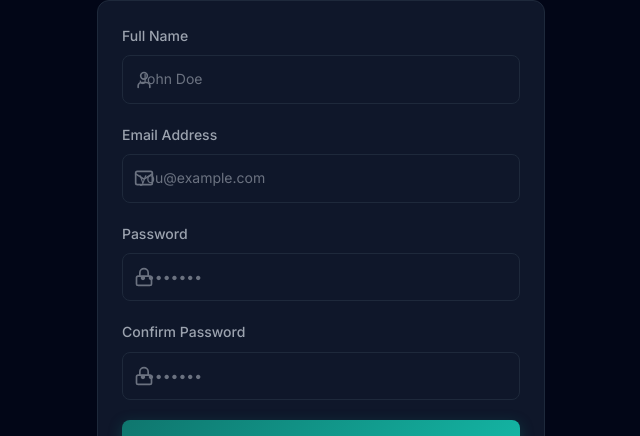
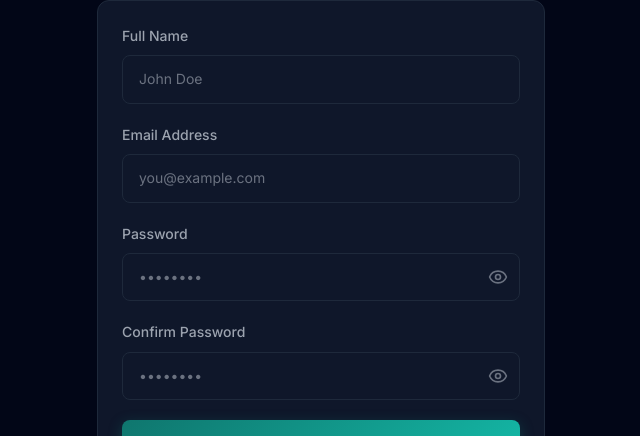
Before and after one commit to abdulahaddf/Dev-Work-Frontend, a Next.js app: page /register in a window 1280 px wide. Shown: the part 223-659 px from the top of the page, without its empty margins (319-959 px from the left). Built offline with nearby package versions, Linux system fonts and the light colour scheme; no server answers.

Commit message:
login and registration page design issue fixed

```diff
--- a/src/app/globals.css
+++ b/src/app/globals.css
@@ -193,6 +193,7 @@ body {
   font-size: 0.875rem;
   font-weight: 500;
   color: var(--text-secondary);
+  padding-right: 0.25rem;
 }
 
 /* Status Badges */
--- a/src/app/login/page.tsx
+++ b/src/app/login/page.tsx
@@ -1,12 +1,12 @@
 'use client';
 
-import { useState } from 'react';
-import { useRouter } from 'next/navigation';
-import Link from 'next/link';
-import { motion } from 'framer-motion';
 import { authApi } from '@/lib/api';
 import { useAuthStore } from '@/lib/auth';
-import { Mail, Lock, ArrowRight, BriefcaseBusiness } from 'lucide-react';
+import { motion } from 'framer-motion';
+import { ArrowRight, BriefcaseBusiness, Eye, EyeOff, Lock, Mail } from 'lucide-react';
+import Link from 'next/link';
+import { useRouter } from 'next/navigation';
+import { useState } from 'react';
 import toast, { Toaster } from 'react-hot-toast';
 
 export default function LoginPage() {
@@ -16,6 +16,7 @@ export default function LoginPage() {
   });
   const [errors, setErrors] = useState<Record<string, string>>({});
   const [isLoading, setIsLoading] = useState(false);
+  const [showPassword, setShowPassword] = useState(false);
   const router = useRouter();
   const { setAuth } = useAuthStore();
 
@@ -65,6 +66,7 @@ export default function LoginPage() {
 
   return (
     <div className="min-h-screen flex items-center justify-center bg-[#020617] p-4">
+
       <Toaster position="top-right" />
 
       <motion.div
@@ -98,7 +100,7 @@ export default function LoginPage() {
           <div>
             <label className="label">Email Address</label>
             <div className="relative">
-              <Mail className="absolute left-3 top-1/2 -translate-y-1/2 w-5 h-5 text-[#6B7280]" />
+
               <input
                 type="email"
                 value={formData.email}
@@ -116,14 +118,25 @@ export default function LoginPage() {
           <div>
             <label className="label">Password</label>
             <div className="relative">
-              <Lock className="absolute left-3 top-1/2 -translate-y-1/2 w-5 h-5 text-[#6B7280]" />
+
               <input
-                type="password"
+                type={showPassword ? 'text' : 'password'}
                 value={formData.password}
                 onChange={(e) => setFormData({ ...formData, password: e.target.value })}
-                className={`input pl-10 ${errors.password ? 'input-error' : ''}`}
+                className={`input pl-10 pr-10 ${errors.password ? 'input-error' : ''}`}
                 placeholder="••••••••"
               />
+              <button
+                type="button"
+                onClick={() => setShowPassword(!showPassword)}
+                className="absolute right-3 top-1/2 -translate-y-1/2 text-[#6B7280] hover:text-[#E5E7EB] transition-colors"
+              >
+                {showPassword ? (
+                  <EyeOff className="w-5 h-5" />
+                ) : (
+                  <Eye className="w-5 h-5" />
+                )}
+              </button>
             </div>
             {errors.password && (
               <p className="text-red-500 text-sm mt-1">{errors.password}</p>
--- a/src/app/register/page.tsx
+++ b/src/app/register/page.tsx
@@ -1,12 +1,12 @@
 'use client';
 
-import { useState } from 'react';
-import { useRouter } from 'next/navigation';
-import Link from 'next/link';
-import { motion } from 'framer-motion';
 import { authApi } from '@/lib/api';
 import { useAuthStore } from '@/lib/auth';
-import { Mail, Lock, User, ArrowRight, BriefcaseBusiness } from 'lucide-react';
+import { motion } from 'framer-motion';
+import { ArrowRight, BriefcaseBusiness, Eye, EyeOff, Lock, Mail, User } from 'lucide-react';
+import Link from 'next/link';
+import { useRouter } from 'next/navigation';
+import { useState } from 'react';
 import toast, { Toaster } from 'react-hot-toast';
 
 export default function RegisterPage() {
@@ -18,6 +18,8 @@ export default function RegisterPage() {
   });
   const [errors, setErrors] = useState<Record<string, string>>({});
   const [isLoading, setIsLoading] = useState(false);
+  const [showPassword, setShowPassword] = useState(false);
+  const [showConfirmPassword, setShowConfirmPassword] = useState(false);
   const router = useRouter();
   const { setAuth } = useAuthStore();
 
@@ -109,12 +111,12 @@ export default function RegisterPage() {
           <div>
             <label className="label">Full Name</label>
             <div className="relative">
-              <User className="absolute left-3 top-1/2 -translate-y-1/2 w-5 h-5 text-[#6B7280]" />
+
               <input
                 type="text"
                 value={formData.name}
                 onChange={(e) => setFormData({ ...formData, name: e.target.value })}
-                className={`input pl-10 ${errors.name ? 'input-error' : ''}`}
+                className={`input pl-10 pr-4 ${errors.name ? 'input-error' : ''}`}
                 placeholder="John Doe"
               />
             </div>
@@ -127,7 +129,7 @@ export default function RegisterPage() {
           <div>
             <label className="label">Email Address</label>
             <div className="relative">
-              <Mail className="absolute left-3 top-1/2 -translate-y-1/2 w-5 h-5 text-[#6B7280]" />
+
               <input
                 type="email"
                 value={formData.email}
@@ -145,14 +147,25 @@ export default function RegisterPage() {
           <div>
             <label className="label">Password</label>
             <div className="relative">
-              <Lock className="absolute left-3 top-1/2 -translate-y-1/2 w-5 h-5 text-[#6B7280]" />
+
               <input
-                type="password"
+                type={showPassword ? 'text' : 'password'}
                 value={formData.password}
                 onChange={(e) => setFormData({ ...formData, password: e.target.value })}
-                className={`input pl-10 ${errors.password ? 'input-error' : ''}`}
+                className={`input pl-10 pr-10 ${errors.password ? 'input-error' : ''}`}
                 placeholder="••••••••"
               />
+              <button
+                type="button"
+                onClick={() => setShowPassword(!showPassword)}
+                className="absolute right-3 top-1/2 -translate-y-1/2 text-[#6B7280] hover:text-[#E5E7EB] transition-colors"
+              >
+                {showPassword ? (
+                  <EyeOff className="w-5 h-5" />
+                ) : (
+                  <Eye className="w-5 h-5" />
+                )}
+              </button>
             </div>
             {errors.password && (
               <p className="text-red-500 text-sm mt-1">{errors.password}</p>
@@ -163,14 +176,25 @@ export default function RegisterPage() {
           <div>
             <label className="label">Confirm Password</label>
             <div className="relative">
-              <Lock className="absolute left-3 top-1/2 -translate-y-1/2 w-5 h-5 text-[#6B7280]" />
+
               <input
-                type="password"
+                type={showConfirmPassword ? 'text' : 'password'}
                 value={formData.confirmPassword}
                 onChange={(e) => setFormData({ ...formData, confirmPassword: e.target.value })}
-                className={`input pl-10 ${errors.confirmPassword ? 'input-error' : ''}`}
+                className={`input pl-10 pr-10 ${errors.confirmPassword ? 'input-error' : ''}`}
                 placeholder="••••••••"
               />
+              <button
+                type="button"
+                onClick={() => setShowConfirmPassword(!showConfirmPassword)}
+                className="absolute right-3 top-1/2 -translate-y-1/2 text-[#6B7280] hover:text-[#E5E7EB] transition-colors"
+              >
+                {showConfirmPassword ? (
+                  <EyeOff className="w-5 h-5" />
+                ) : (
+                  <Eye className="w-5 h-5" />
+                )}
+              </button>
             </div>
             {errors.confirmPassword && (
               <p className="text-red-500 text-sm mt-1">{errors.confirmPassword}</p>
```
